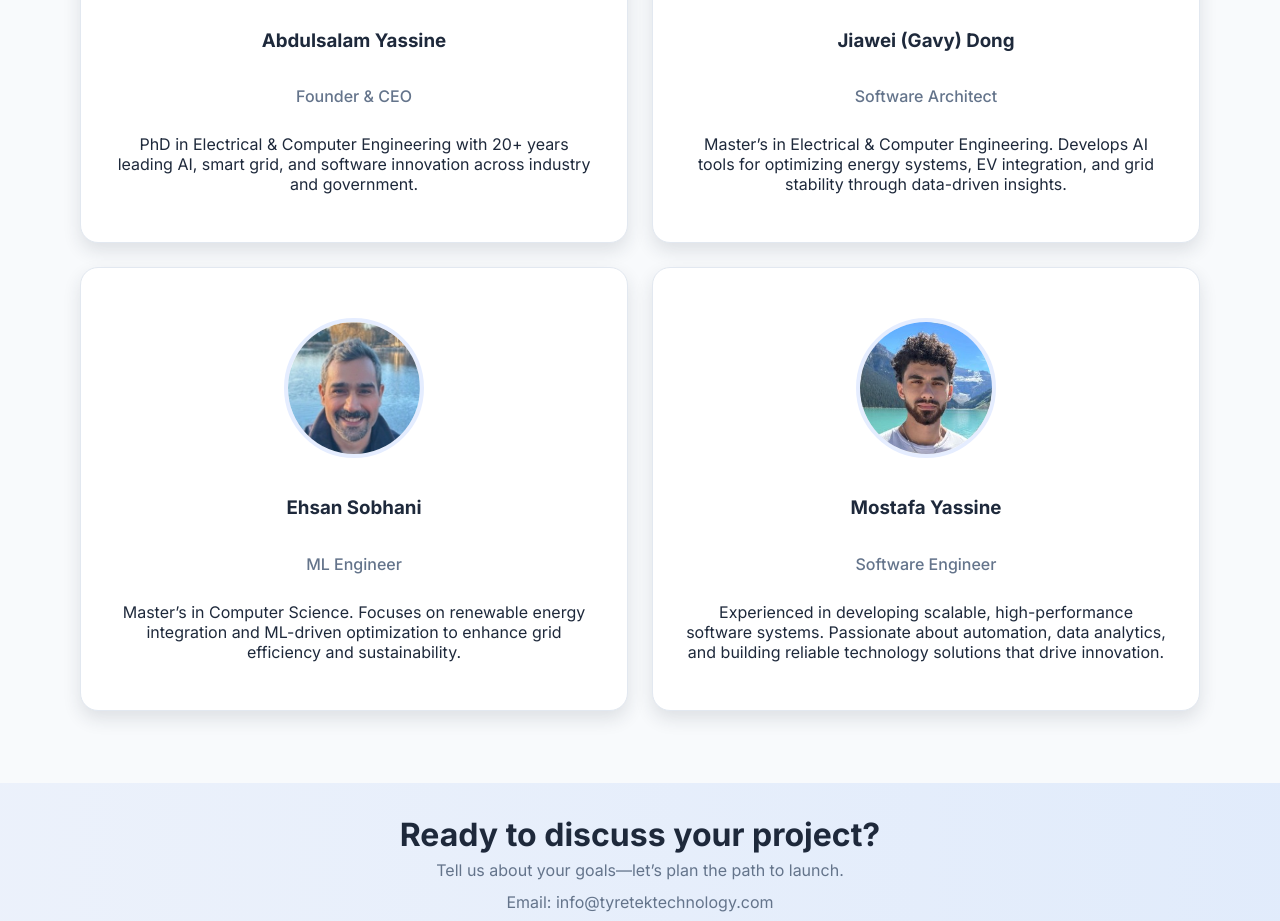
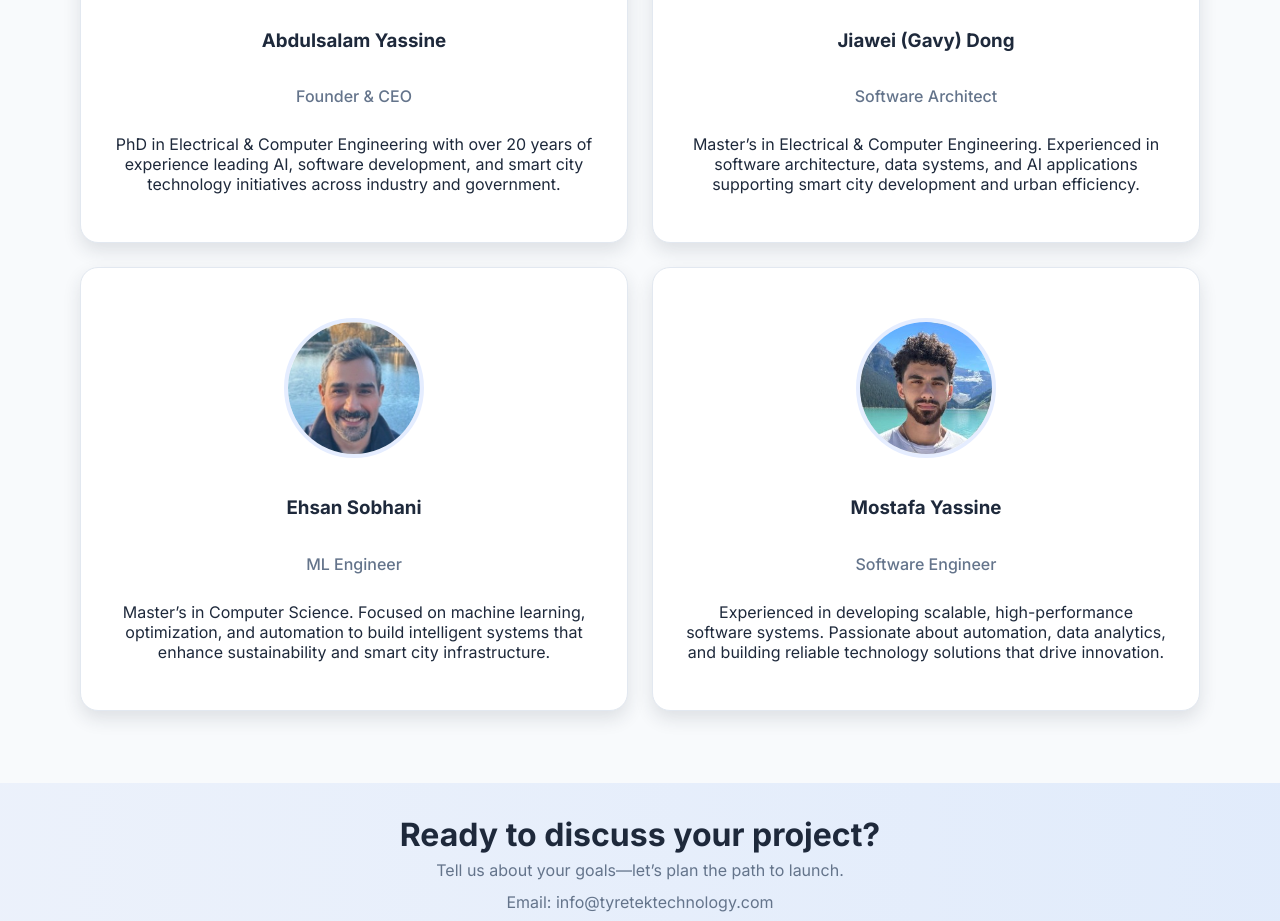
Before and after one commit to TyreTek-Technology-Inc/TyreTek-Technology-Website, a plain HTML site: page index.html in a window 1280 px wide. Shown: the part 1780-2701 px from the top of the page. Drawn offline with Linux system fonts and the light colour scheme.

Commit message:
Update team description

```diff
--- a/index.html
+++ b/index.html
@@ -141,7 +141,7 @@
           />
           <h3>Abdulsalam Yassine</h3>
           <p class="role">Founder & CEO</p>
-          <p>PhD in Electrical & Computer Engineering with 20+ years leading AI, smart grid, and software innovation across industry and government.</p>
+          <p>PhD in Electrical & Computer Engineering with over 20 years of experience leading AI, software development, and smart city technology initiatives across industry and government.</p>
         </article>
 
         <!-- Jiawei -->
@@ -149,7 +149,7 @@
           <img src="assets/jiawei.jpg" alt="Jiawei (Gavy) Dong" class="team-photo circle" loading="lazy" />
           <h3>Jiawei (Gavy) Dong</h3>
           <p class="role">Software Architect</p>
-          <p>Master’s in Electrical & Computer Engineering. Develops AI tools for optimizing energy systems, EV integration, and grid stability through data-driven insights.</p>
+          <p>Master’s in Electrical & Computer Engineering. Experienced in software architecture, data systems, and AI applications supporting smart city development and urban efficiency.</p>
         </article>
 
         <!-- Ehsan -->
@@ -157,7 +157,7 @@
           <img src="assets/ehsan.jpg" alt="Ehsan Sobhani" class="team-photo circle" loading="lazy" />
           <h3>Ehsan Sobhani</h3>
           <p class="role">ML Engineer</p>
-          <p>Master’s in Computer Science. Focuses on renewable energy integration and ML-driven optimization to enhance grid efficiency and sustainability.</p>
+          <p>Master’s in Computer Science. Focused on machine learning, optimization, and automation to build intelligent systems that enhance sustainability and smart city infrastructure.</p>
         </article>
 
         <!-- Mostafa -->
@@ -168,11 +168,9 @@
           <p>Experienced in developing scalable, high-performance software systems. Passionate about automation, data analytics, and building reliable technology solutions that drive innovation.</p>
         </article>
 
-
       </div>
     </div>
   </section>
-
 
   <!-- Contact -->
   <section id="contact" class="cta">
```
